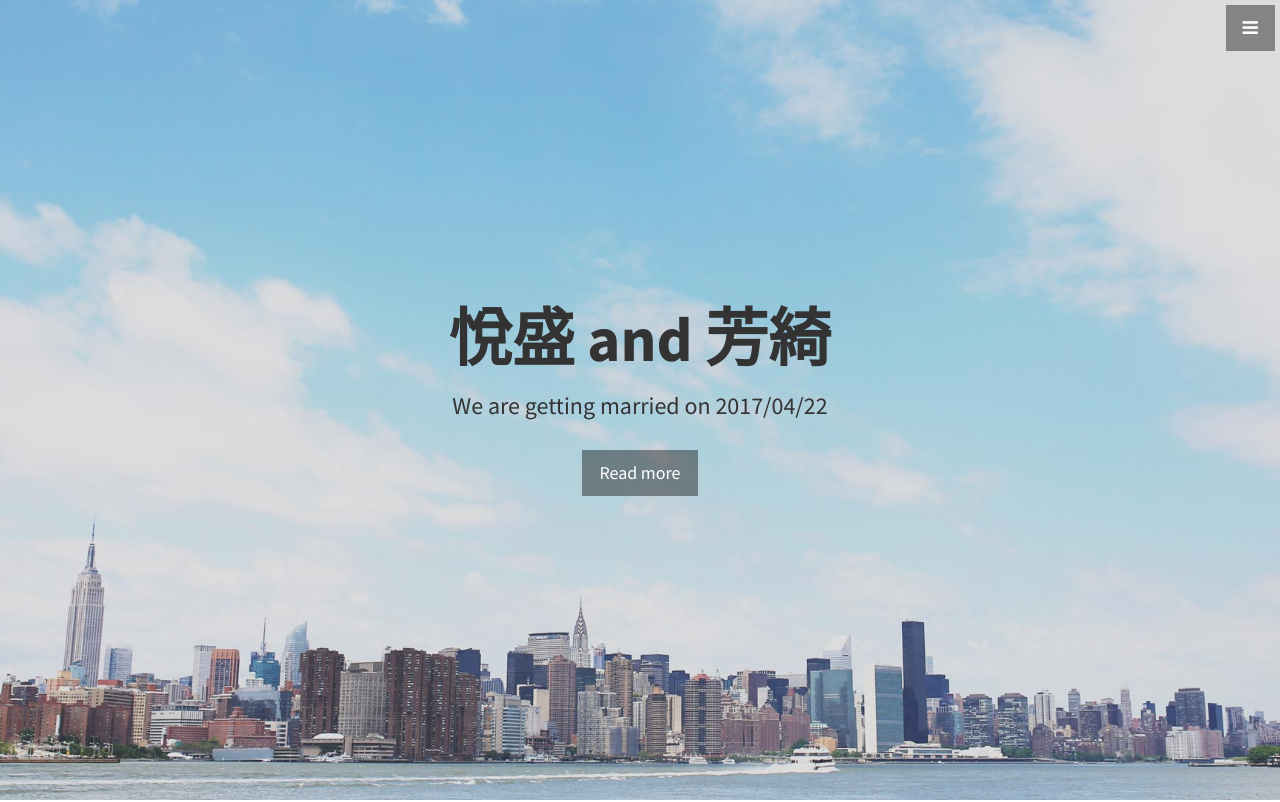
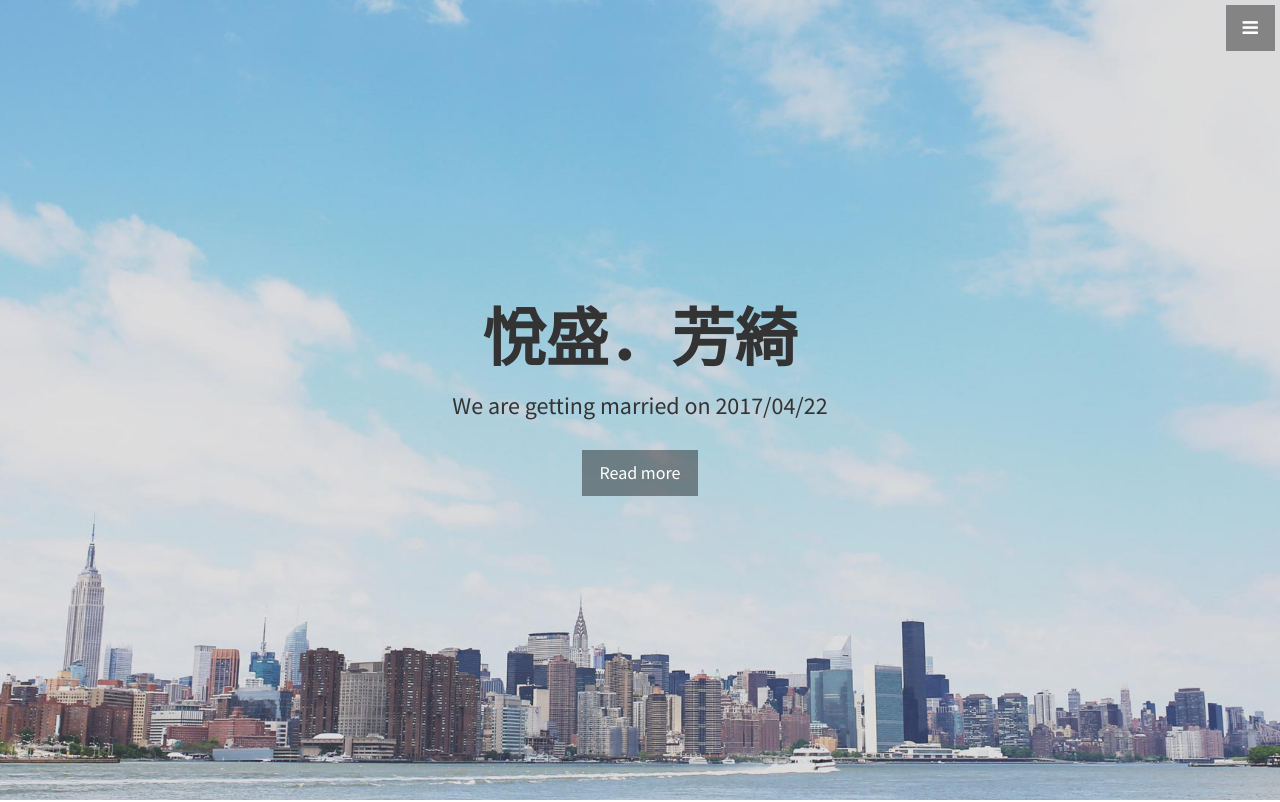
Before and after one commit to easonloveflora/wedding, a plain HTML site: page index.html in a window 1280 px wide. Shown: the top 802 px of the page. Drawn offline with Linux system fonts and the light colour scheme.

Commit message:
update website

```diff
--- a/index.html
+++ b/index.html
@@ -76,7 +76,7 @@
     <!--<a href="index.html" class="languagebutton lang-lg" id="language-toggle" lang="ja"></a>-->
     <header id="top" class="header">
         <div class="text-vertical-center">
-            <h1>悅盛 and 芳綺</h1>
+            <h1>悅盛．芳綺</h1>
             <h3>We are getting married on 2017/04/22</h3>
             <br>
             <a href="#invite" class="btn btn-dark btn-lg">Read more</a>
```
